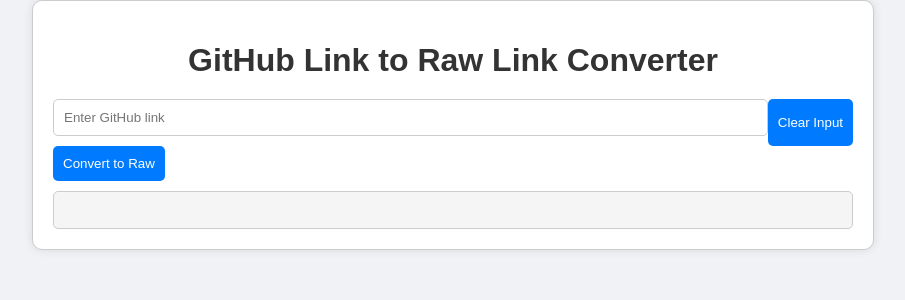
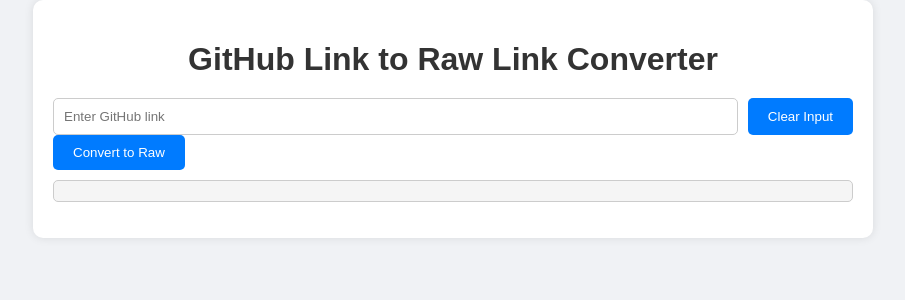
Before and after one commit to Sibu07/GitHub-Link-To-Raw-Link, a PHP site: page / in a window 1280 px wide. Shown: the top 300 px of the page, without its empty margins (187-1092 px from the left). Run offline with PHP 8.4, Linux system fonts and the light colour scheme.

Commit message:
Update styles.css

```diff
--- a/styles.css
+++ b/styles.css
@@ -10,7 +10,6 @@
   max-width: 800px;
   margin: 0 auto;
   padding: 20px;
-  border: 1px solid #ccc;
   background-color: #fff;
   border-radius: 10px;
   box-shadow: 0 0 10px rgba(0, 0, 0, 0.1);
@@ -28,13 +27,13 @@
 input {
   flex: 1;
   padding: 10px;
-  margin-bottom: 10px;
+  margin-right: 10px;
   border: 1px solid #ccc;
   border-radius: 5px;
 }
 
 button {
-  padding: 10px;
+  padding: 10px 20px;
   background-color: #007BFF;
   color: #fff;
   border: none;
@@ -46,16 +45,13 @@
   background-color: #0056b3;
 }
 
-.output-box {
+#rawLink {
+  word-break: break-all;
+  margin-top: 10px;
+  padding: 10px;
   border: 1px solid #ccc;
-  padding: 10px;
   border-radius: 5px;
   background-color: #f5f5f5;
-  margin-top: 10px;
-}
-
-#rawLink {
-  word-break: break-all;
 }
 
 .hide {
```
